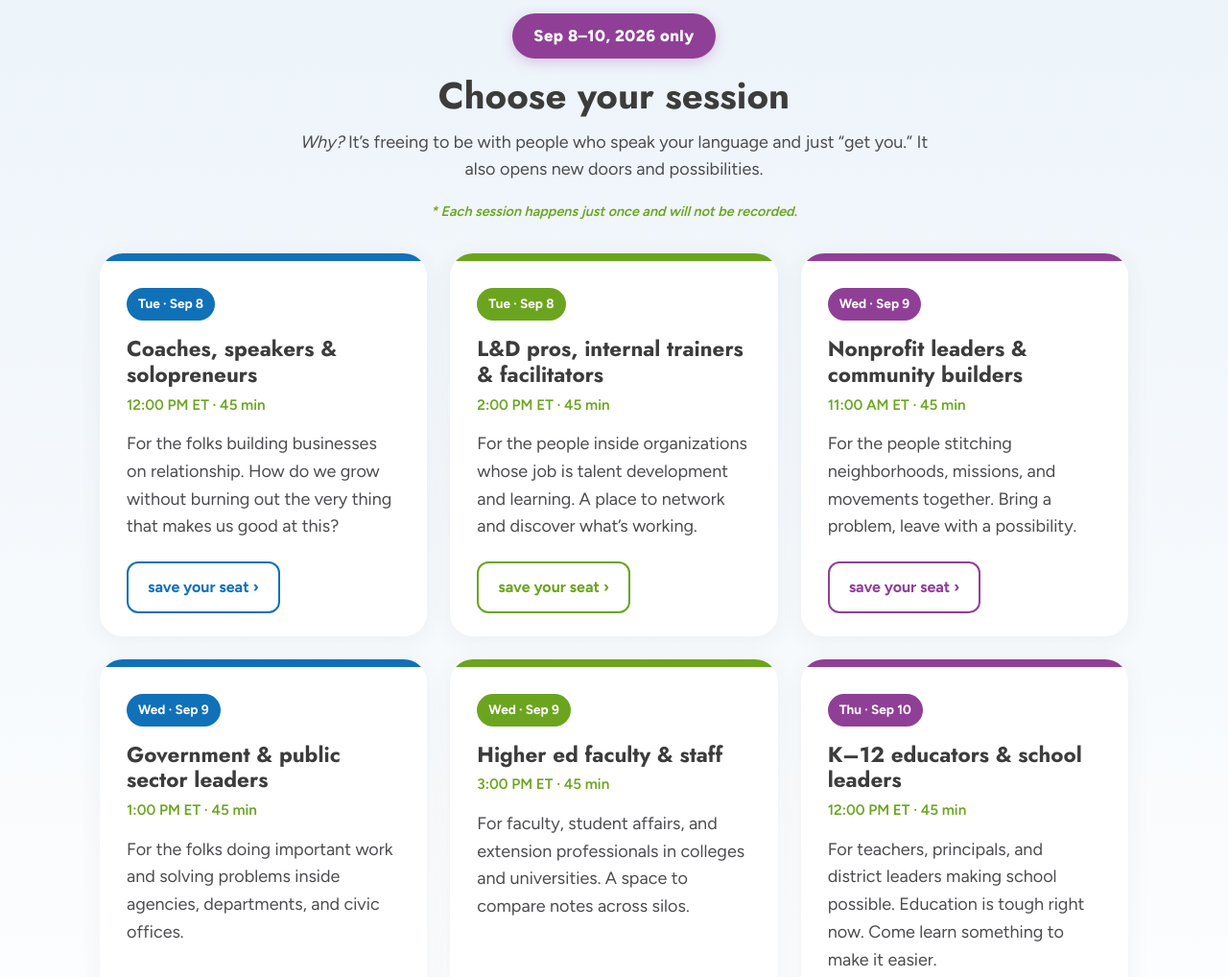
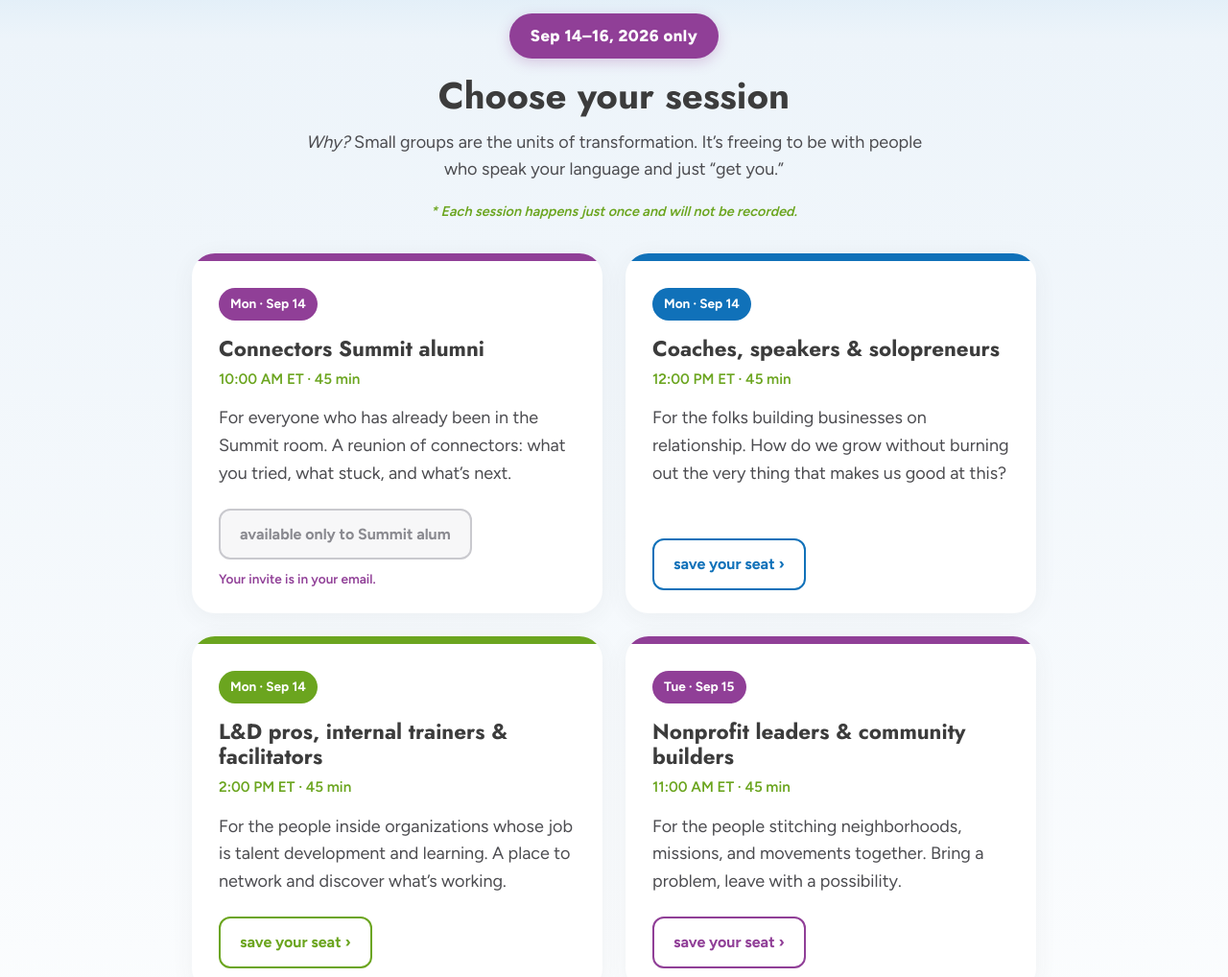
Before and after one commit to we-and-me/smallgroupsfor, a plain HTML site: page index.html in a window 1280 px wide. Shown: the part 600-1618 px from the top of the page at 96% size. Drawn offline with Linux system fonts and the light colour scheme.

Commit message:
Move series to Sep 14-16, add Summit-alumni session, 2-column grid, copy refinements

```diff
--- a/index.html
+++ b/index.html
@@ -4,7 +4,12 @@
 <meta charset="UTF-8" />
 <meta name="viewport" content="width=device-width, initial-scale=1.0" />
 <title>Small Groups for ____ · An experimental series from We and Me</title>
-<meta name="description" content="An experimental series of free 60-minute small groups facilitated live by Chad Littlefield. Three days only, Sep 8–10, 2026." />
+<meta name="description" content="An experimental series of free 45-minute small groups facilitated live by Chad Littlefield. Three days only, Sep 14–16, 2026." />
+<meta property="og:type" content="website" />
+<meta property="og:url" content="https://smallgroups.weand.me/" />
+<meta property="og:title" content="Small Groups for ____ · An experimental series from We and Me" />
+<meta property="og:description" content="An experimental series of free 45-minute small groups facilitated live by Chad Littlefield. Three days only, Sep 14–16, 2026." />
+<meta name="twitter:card" content="summary" />
 <link rel="preconnect" href="https://fonts.googleapis.com" />
 <link rel="preconnect" href="https://fonts.gstatic.com" crossorigin />
 <link href="https://fonts.googleapis.com/css2?family=Figtree:wght@400;500;600;700;800&family=Jost:wght@500;600;700&display=swap" rel="stylesheet" />
@@ -229,7 +234,9 @@
   .grid {
     display: grid;
     gap: 24px;
-    grid-template-columns: repeat(auto-fill, minmax(320px, 1fr));
+    grid-template-columns: repeat(2, 1fr);
+    max-width: 880px;
+    margin: 0 auto;
   }
   .card {
     background: #ffffff;
@@ -305,6 +312,30 @@
   .purple .cta { color: var(--we-purple); }
   .purple .cta:hover { background: var(--we-purple); color: #ffffff; }
 
+  /* Locked CTA (alumni card): styled like a button, not clickable */
+  .cta-locked {
+    display: inline-flex;
+    align-items: center;
+    gap: 8px;
+    margin-top: 22px;
+    padding: 12px 20px;
+    border-radius: 12px;
+    font-family: var(--body);
+    font-weight: 700;
+    font-size: 1rem;
+    align-self: flex-start;
+    border: 2px solid #C9C9CE;
+    color: #8A8A90;
+    background: #F7F7F8;
+    cursor: default;
+  }
+  .card-note {
+    margin-top: 10px;
+    font-size: 0.85rem;
+    font-weight: 600;
+    color: var(--we-purple);
+  }
+
   /* ====== CLOSING ====== */
   .closing {
     margin: 88px auto 0;
@@ -360,20 +391,6 @@
     max-width: 520px;
     margin: 0 auto;
   }
-  .email-cta {
-    display: inline-block;
-    margin-top: 22px;
-    font-family: var(--display);
-    font-weight: 700;
-    font-size: clamp(1.2rem, 2vw, 1.45rem);
-    color: var(--we-purple);
-    text-decoration: none;
-    border-bottom: 3px solid var(--we-purple);
-    padding-bottom: 3px;
-    transition: opacity .2s ease;
-  }
-  .email-cta:hover { opacity: 0.7; }
-
   /* ====== QUOTE (MOVED to bottom) ====== */
   .quote {
     max-width: 720px;
@@ -426,6 +443,9 @@
   }
 
   /* ====== RESPONSIVE ====== */
+  @media (max-width: 760px) {
+    .grid { grid-template-columns: 1fr; }
+  }
   @media (max-width: 600px) {
     .page { padding: 48px 18px 60px; }
     .format { grid-template-columns: 1fr; }
@@ -485,21 +505,33 @@
   <!-- SECTION HEAD -->
   <!-- ============================================================ -->
   <section class="section-head">
-    <span class="experiment-tag">Sep 8–10, 2026 only</span>
+    <span class="experiment-tag">Sep 14–16, 2026 only</span>
     <h2>Choose your session</h2>
-    <p><em>Why?</em> It’s freeing to be with people who speak your language and just “get you.” It also opens new doors and possibilities.</p>
+    <p><em>Why?</em> Small groups are the units of transformation. It’s freeing to be with people who speak your language and just “get you.”</p>
     <p class="section-head-note">* Each session happens just once and will not be recorded.</p>
   </section>
 
   <!-- ============================================================ -->
-  <!-- CARDS GRID (Wednesdays) -->
+  <!-- CARDS GRID -->
   <!-- ============================================================ -->
   <div class="grid">
+
+    <article class="card purple">
+      <div class="card-stripe"></div>
+      <div class="card-body">
+        <span class="date-pill">Mon · Sep 14</span>
+        <h3>Connectors Summit alumni</h3>
+        <p class="card-time">10:00 AM ET · 45 min</p>
+        <p class="card-desc">For everyone who has already been in the Summit room. A reunion of connectors: what you tried, what stuck, and what’s next.</p>
+        <span class="cta-locked">available only to Summit alum</span>
+        <p class="card-note">Your invite is in your email.</p>
+      </div>
+    </article>
 
     <article class="card blue">
       <div class="card-stripe"></div>
       <div class="card-body">
-        <span class="date-pill">Tue · Sep 8</span>
+        <span class="date-pill">Mon · Sep 14</span>
         <h3>Coaches, speakers &amp; solopreneurs</h3>
         <p class="card-time">12:00 PM ET · 45 min</p>
         <p class="card-desc">For the folks building businesses on relationship. How do we grow without burning out the very thing that makes us good at this?</p>
@@ -510,7 +542,7 @@
     <article class="card green">
       <div class="card-stripe"></div>
       <div class="card-body">
-        <span class="date-pill">Tue · Sep 8</span>
+        <span class="date-pill">Mon · Sep 14</span>
         <h3>L&amp;D pros, internal trainers &amp; facilitators</h3>
         <p class="card-time">2:00 PM ET · 45 min</p>
         <p class="card-desc">For the people inside organizations whose job is talent development and learning. A place to network and discover what’s working.</p>
@@ -521,7 +553,7 @@
     <article class="card purple">
       <div class="card-stripe"></div>
       <div class="card-body">
-        <span class="date-pill">Wed · Sep 9</span>
+        <span class="date-pill">Tue · Sep 15</span>
         <h3>Nonprofit leaders &amp; community builders</h3>
         <p class="card-time">11:00 AM ET · 45 min</p>
         <p class="card-desc">For the people stitching neighborhoods, missions, and movements together. Bring a problem, leave with a possibility.</p>
@@ -532,7 +564,7 @@
     <article class="card blue">
       <div class="card-stripe"></div>
       <div class="card-body">
-        <span class="date-pill">Wed · Sep 9</span>
+        <span class="date-pill">Tue · Sep 15</span>
         <h3>Government &amp; public sector leaders</h3>
         <p class="card-time">1:00 PM ET · 45 min</p>
         <p class="card-desc">For the folks doing important work and solving problems inside agencies, departments, and civic offices.</p>
@@ -543,7 +575,7 @@
     <article class="card green">
       <div class="card-stripe"></div>
       <div class="card-body">
-        <span class="date-pill">Wed · Sep 9</span>
+        <span class="date-pill">Tue · Sep 15</span>
         <h3>Higher ed faculty &amp; staff</h3>
         <p class="card-time">3:00 PM ET · 45 min</p>
         <p class="card-desc">For faculty, student affairs, and extension professionals in colleges and universities. A space to compare notes across silos.</p>
@@ -554,7 +586,7 @@
     <article class="card purple">
       <div class="card-stripe"></div>
       <div class="card-body">
-        <span class="date-pill">Thu · Sep 10</span>
+        <span class="date-pill">Wed · Sep 16</span>
         <h3>K–12 educators &amp; school leaders</h3>
         <p class="card-time">12:00 PM ET · 45 min</p>
         <p class="card-desc">For teachers, principals, and district leaders making school possible. Education is tough right now. Come learn something to make it easier.</p>
@@ -565,7 +597,7 @@
     <article class="card blue">
       <div class="card-stripe"></div>
       <div class="card-body">
-        <span class="date-pill">Thu · Sep 10</span>
+        <span class="date-pill">Wed · Sep 16</span>
         <h3>Faith leaders &amp; contemplative practitioners</h3>
         <p class="card-time">2:00 PM ET · 45 min</p>
         <p class="card-desc">For pastors, lay leaders, and practitioners pushing the boundaries of what’s possible when their communities gather.</p>
@@ -580,8 +612,7 @@
   <!-- ============================================================ -->
   <section class="suggest">
     <h2>Don’t see your community here?</h2>
-    <p>If you’d love a small group for a niche we haven’t named, write to me. I want to hear who we missed. Run a community of 100+ you could rally for a live session? I’ll consider hosting one just for your peeps.</p>
-    <a class="email-cta" href="mailto:chad@weand.me">chad@weand.me</a>
+    <p>Choose the group that feels like the closest fit. We know no human being can or should ever be put in a box. We also know it wasn’t practical for Chad to host an infinite number of sessions. He did the math.</p>
   </section>
 
   <!-- ============================================================ -->
```
